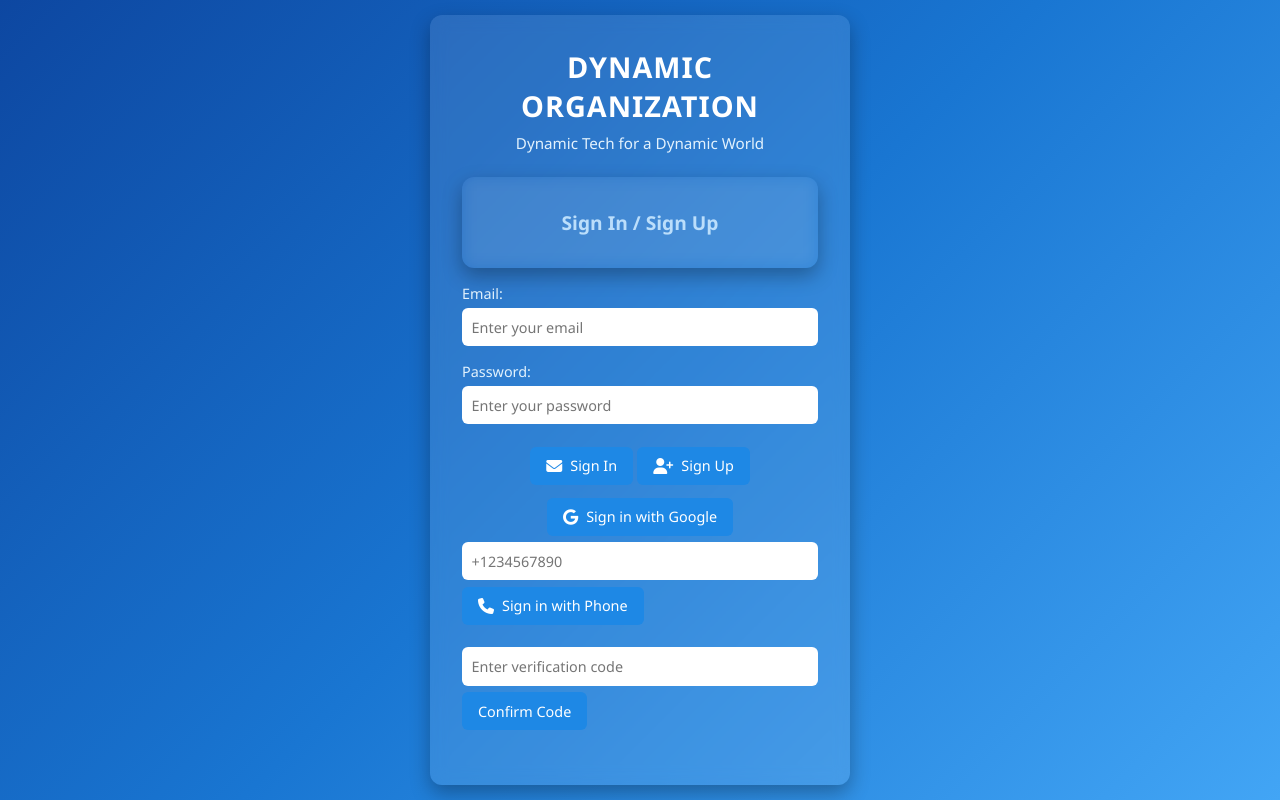
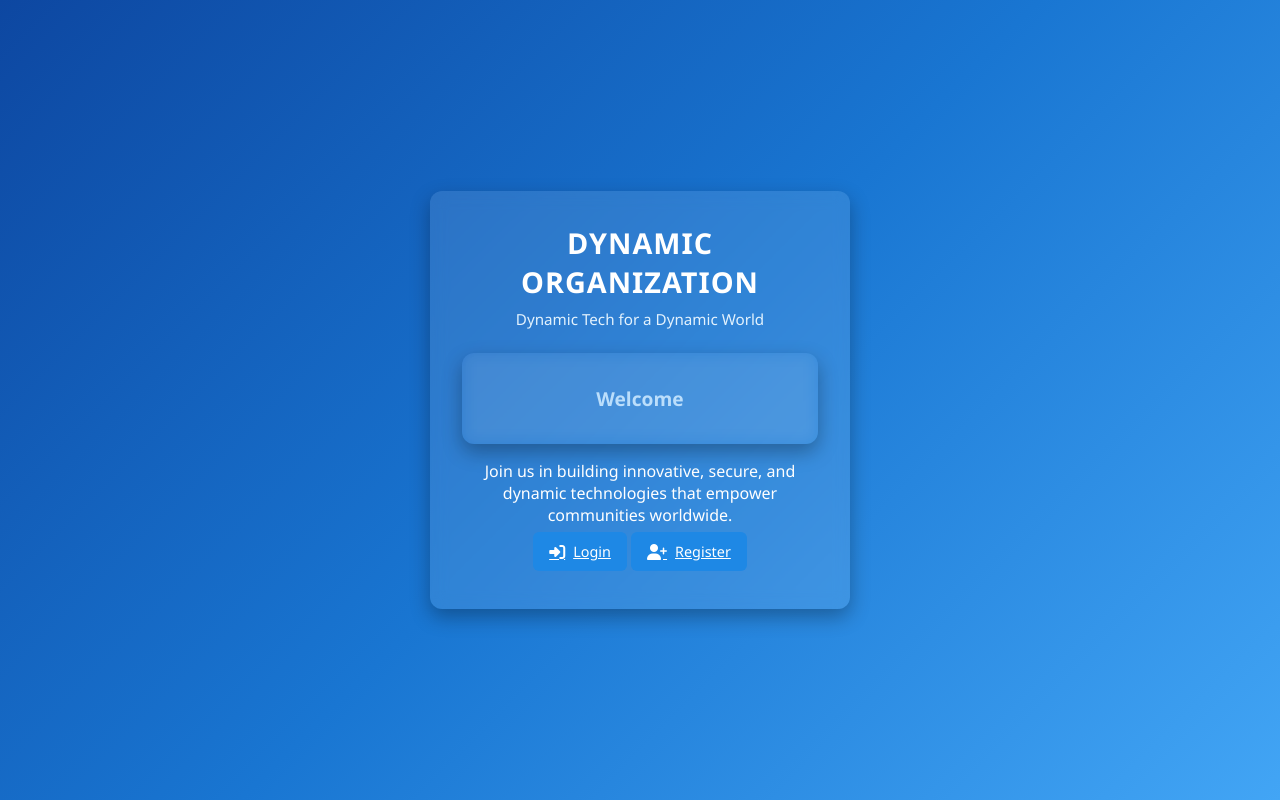
Before and after one commit to FrankrazyToady/Sign-in, a plain HTML site: page index.html in a window 1280 px wide. Drawn offline with Linux system fonts and the light colour scheme; no server answers.

Commit message:
Update index.html

```diff
--- a/index.html
+++ b/index.html
@@ -3,7 +3,7 @@
 <head>
   <meta charset="UTF-8">
   <meta name="viewport" content="width=device-width, initial-scale=1.0">
-  <title>Dynamic Organization | Dynamic Tech for a Dynamic World</title>
+  <title>Dynamic Organization | Get Started</title>
 
   <!-- Font Awesome for icons -->
   <link rel="stylesheet" href="https://cdnjs.cloudflare.com/ajax/libs/font-awesome/6.4.2/css/all.min.css" crossorigin="anonymous" referrerpolicy="no-referrer" />
@@ -13,58 +13,28 @@
 </head>
 <body>
   <div class="container">
+    <!-- Branding -->
     <h1>DYNAMIC ORGANIZATION</h1>
     <p class="tagline">Dynamic Tech for a Dynamic World</p>
 
-    <section id="auth-forms">
-      <h2>Sign In / Sign Up</h2>
+    <!-- Welcome Section -->
+    <section class="welcome">
+      <h2>Welcome</h2>
+      <p>Join us in building innovative, secure, and dynamic technologies that empower communities worldwide.</p>
+    </section>
 
-      <!-- Email/Password Form -->
-      <form id="emailForm">
-        <div class="form-group">
-          <label for="email">Email:</label>
-          <input type="email" id="email" placeholder="Enter your email" required>
-        </div>
-
-        <div class="form-group">
-          <label for="password">Password:</label>
-          <input type="password" id="password" placeholder="Enter your password" required>
-        </div>
-
-        <button type="submit" id="signInButton" class="auth-button">
-          <i class="fa-solid fa-envelope"></i> Sign In
-        </button>
-        <button type="button" id="signUpButton" class="auth-button">
-          <i class="fa-solid fa-user-plus"></i> Sign Up
-        </button>
-      </form>
-
-      <!-- Google Sign-In -->
-      <button id="googleSignInButton" class="auth-button" aria-label="Sign in with Google">
-        <i class="fa-brands fa-google"></i> Sign in with Google
-      </button>
-
-      <!-- Phone Sign-In -->
-      <div class="form-group">
-        <input type="text" id="phoneNumber" placeholder="+1234567890">
-        <button id="phoneSignInButton" class="auth-button" aria-label="Sign in with Phone">
-          <i class="fa-solid fa-phone"></i> Sign in with Phone
-        </button>
-        <div id="recaptcha-container"></div>
-      </div>
-
-      <!-- Verification Code (for phone auth) -->
-      <div class="form-group">
-        <input type="text" id="verificationCode" placeholder="Enter verification code">
-        <button id="confirmCodeButton" class="auth-button">Confirm Code</button>
-      </div>
-
-      <!-- Auth Messages -->
-      <p id="authMessage" class="message"></p>
-    </section>
+    <!-- Get Started Buttons -->
+    <div class="button-group">
+      <a href="login.html" class="auth-button">
+        <i class="fa-solid fa-right-to-bracket"></i> Login
+      </a>
+      <a href="register.html" class="auth-button">
+        <i class="fa-solid fa-user-plus"></i> Register
+      </a>
+    </div>
   </div>
 
-  <!-- Firebase Auth JS -->
-  <script type="module" src="auth.js"></script>
+  <!-- Transition & Effects -->
+  <script src="script.js"></script>
 </body>
 </html>
```
